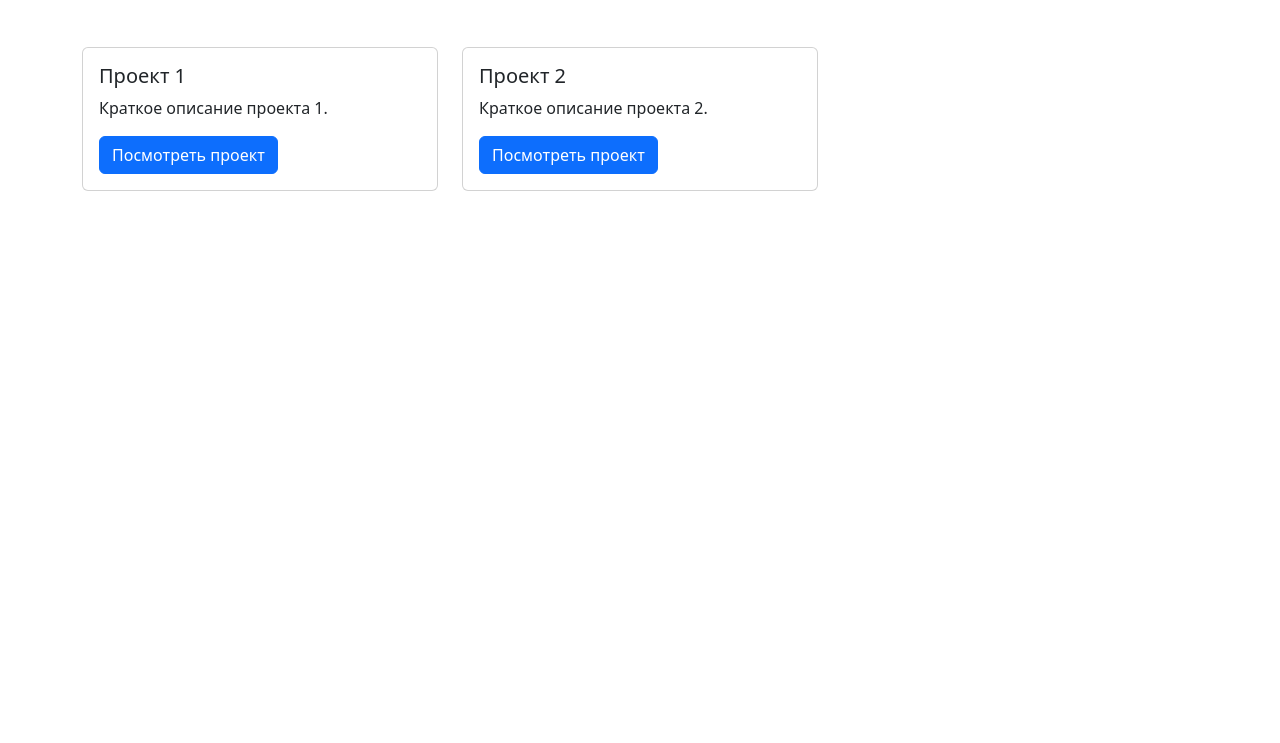
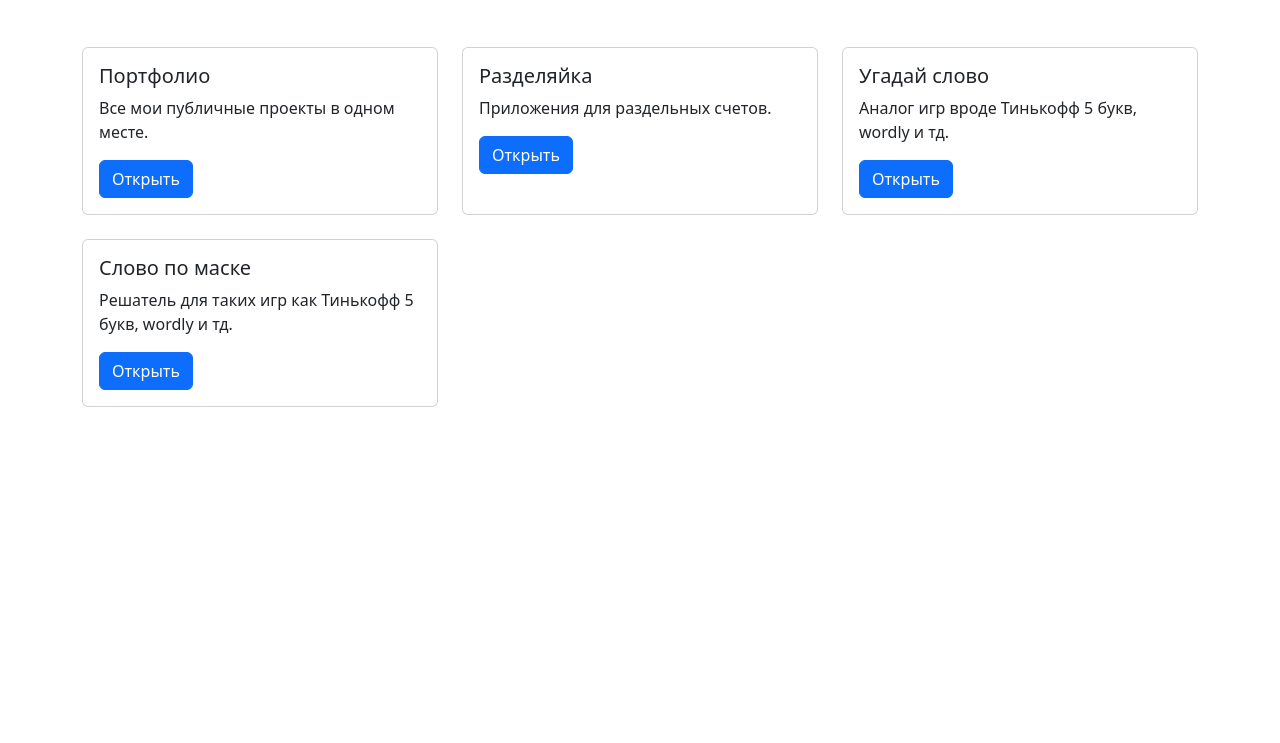
Before and after one commit to ValyaSHmelev/portfolio, a plain HTML site: page index.html in a window 1280 px wide. Shown: the part 57-800 px from the top of the page. Drawn offline with nearby package versions, Linux system fonts and the light colour scheme.

Commit message:
выпуск первой версии

```diff
--- a/index.html
+++ b/index.html
@@ -4,7 +4,7 @@
 <head>
     <meta charset="utf-8">
     <meta name="viewport" content="width=device-width, initial-scale=1">
-    <title>Разделяйка</title>
+    <title>Портфолио</title>
     <link rel="icon" type="image/x-icon" href="./img/favicon.png">
     <link href="https://cdn.jsdelivr.net/npm/bootstrap@5.3.2/dist/css/bootstrap.min.css" rel="stylesheet"
         integrity="sha384-T3c6CoIi6uLrA9TneNEoa7RxnatzjcDSCmG1MXxSR1GAsXEV/Dwwykc2MPK8M2HN" crossorigin="anonymous">
@@ -13,45 +13,37 @@
 
 <body>
 
-    <nav class="navbar navbar-expand-lg navbar-dark bg-dark">
+    <nav class="navbar navbar-expand-lg bg-body-tertiary rounded" aria-label="Eleventh navbar example">
         <div class="container-fluid">
-            <a class="navbar-brand" href="#">Мое Портфолио</a>
+            <a class="navbar-brand" href="#">Шмелев Валентин</a>
+
+            <div class="collapse navbar-collapse" id="navbarsExample09">
+                <ul class="navbar-nav me-auto mb-2 mb-lg-0">
+                    <!-- <li class="nav-item">
+                        <a class="nav-link active" aria-current="page" href="#">About</a>
+                    </li> -->
+                </ul>
+                <form role="search">
+                    <input class="form-control" type="search" placeholder="Поиск">
+                </form>
+            </div>
         </div>
     </nav>
 
+
+
     <div class="container mt-5">
-        <div class="row">
-            <!-- Карточка проекта 1 -->
-            <div class="col-md-4">
-                <div class="card">
-                    <!-- <img src="project1.jpg" class="card-img-top" alt="Проект 1"> -->
-                    <div class="card-body">
-                        <h5 class="card-title">Проект 1</h5>
-                        <p class="card-text">Краткое описание проекта 1.</p>
-                        <a href="https://github.com/your-username/project1" class="btn btn-primary">Посмотреть
-                            проект</a>
-                    </div>
-                </div>
-            </div>
-            <!-- Карточка проекта 2 -->
-            <div class="col-md-4">
-                <div class="card">
-                    <!-- <img src="project2.jpg" class="card-img-top" alt="Проект 2"> -->
-                    <div class="card-body">
-                        <h5 class="card-title">Проект 2</h5>
-                        <p class="card-text">Краткое описание проекта 2.</p>
-                        <a href="https://github.com/your-username/project2" class="btn btn-primary">Посмотреть
-                            проект</a>
-                    </div>
-                </div>
-            </div>
-            <!-- Добавьте больше карточек по аналогии -->
+        <div class="row" id="projects-container">
+            <!-- Сюда будут добавлены карточки проектов -->
         </div>
     </div>
+
+
 
     <script src="https://cdn.jsdelivr.net/npm/bootstrap@5.3.2/dist/js/bootstrap.bundle.min.js"
         integrity="sha384-C6RzsynM9kWDrMNeT87bh95OGNyZPhcTNXj1NW7RuBCsyN/o0jlpcV8Qyq46cDfL"
         crossorigin="anonymous"></script>
+    <script src="storage.js"></script>
     <script src="script.js"></script>
     <script>
         const tooltipTriggerList = document.querySelectorAll('[data-bs-toggle="tooltip"]')
--- a/script.js
+++ b/script.js
@@ -0,0 +1,82 @@
+function renderProjects(projects) {
+    const container = document.getElementById('projects-container'); // Убедитесь, что у вас есть элемент с id="projects-container" в вашем HTML
+    container.innerHTML = ''
+
+    projects.forEach(project => {
+        // Создаем колонку для карточки
+        const column = document.createElement('div');
+        column.className = 'col-md-4 mb-4'; // mb-4 добавляет немного отступа снизу
+
+        // Создаем карточку
+        const card = document.createElement('div');
+        card.className = 'card h-100'; // h-100 делает все карточки одинаковой высоты
+
+        // Добавляем изображение проекта (если есть)
+        // const img = document.createElement('img');
+        // img.src = 'path_to_your_image.jpg'; // Укажите путь к изображению проекта
+        // img.className = 'card-img-top';
+        // img.alt = project.title;
+        // card.appendChild(img);
+
+        // Создаем тело карточки
+        const cardBody = document.createElement('div');
+        cardBody.className = 'card-body';
+
+        // Заголовок проекта
+        const title = document.createElement('h5');
+        title.className = 'card-title';
+        title.textContent = project.title;
+
+        // Описание проекта
+        const description = document.createElement('p');
+        description.className = 'card-text';
+        description.textContent = project.description;
+
+        // Ссылка на проект
+        const link = document.createElement('a');
+        link.href = project.link;
+        link.className = 'btn btn-primary';
+        link.textContent = 'Открыть';
+        link.target = "_blank"; // Открывать в новой вкладке
+
+        // Собираем карточку
+        cardBody.appendChild(title);
+        cardBody.appendChild(description);
+        cardBody.appendChild(link);
+        card.appendChild(cardBody);
+
+        // Добавляем карточку в колонку
+        column.appendChild(card);
+
+        // Добавляем колонку в контейнер
+        container.appendChild(column);
+    });
+}
+
+renderProjects(projects);
+
+let typingTimer
+function search(e) {
+    clearTimeout(typingTimer)
+    typingTimer = setTimeout(() => {
+
+        if (e.target.value) {
+            const inputValue = e.target.value
+            const keywords = inputValue.split(' ').map(x => x.trim())
+
+            const searchResult = projects.filter(project => {
+                return keywords.every(keyword => {
+                    return Object.values(project).join(' ').toLowerCase().includes(keyword.toLowerCase())
+                })
+            })
+
+            renderProjects(searchResult)
+        } else {
+            renderProjects(projects)
+        }
+    }, 200);
+
+
+}
+
+document.addEventListener('input', search)
--- /dev/null
+++ b/storage.js
@@ -0,0 +1,22 @@
+const projects = [
+    {
+        title: 'Портфолио',
+        description: 'Все мои публичные проекты в одном месте.',
+        link: 'https://valyashmelev.github.io/portfolio/',
+    },
+    {
+        title: 'Разделяйка',
+        description: 'Приложения для раздельных счетов.',
+        link: 'https://valyashmelev.github.io/cost-splitter/',
+    },
+    {
+        title: 'Угадай слово',
+        description: 'Аналог игр вроде Тинькофф 5 букв, wordly и тд.',
+        link: 'https://valyashmelev.github.io/word-finder/',
+    },
+    {
+        title: 'Слово по маске',
+        description: 'Решатель для таких игр как Тинькофф 5 букв, wordly и тд.',
+        link: 'https://valyashmelev.github.io/word-find/',
+    },
+]
```
